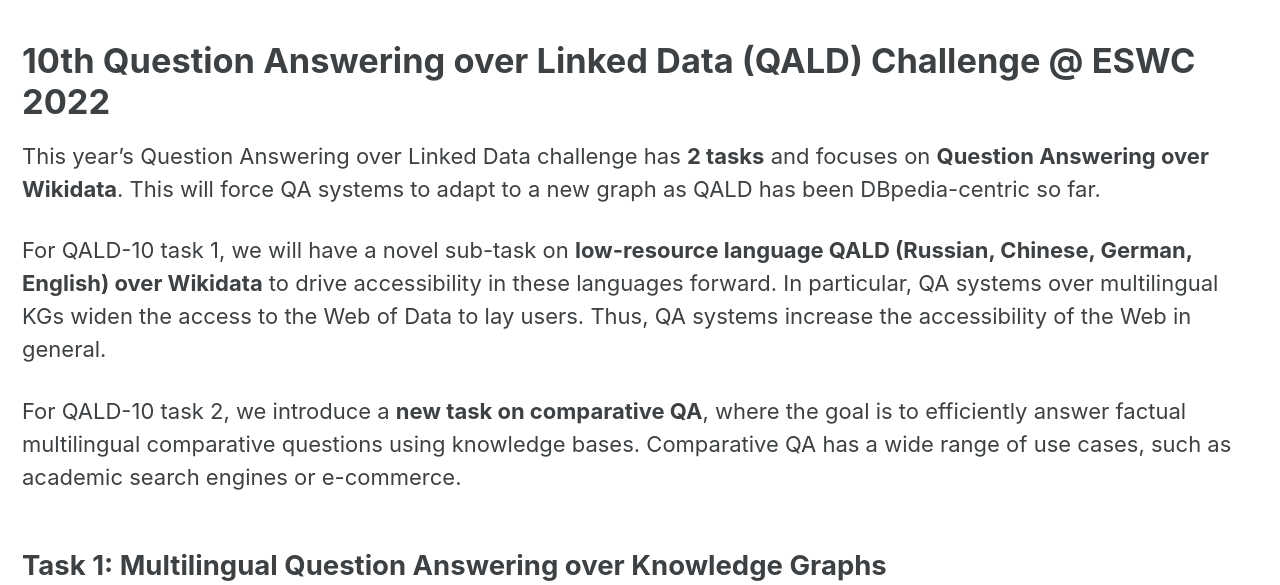
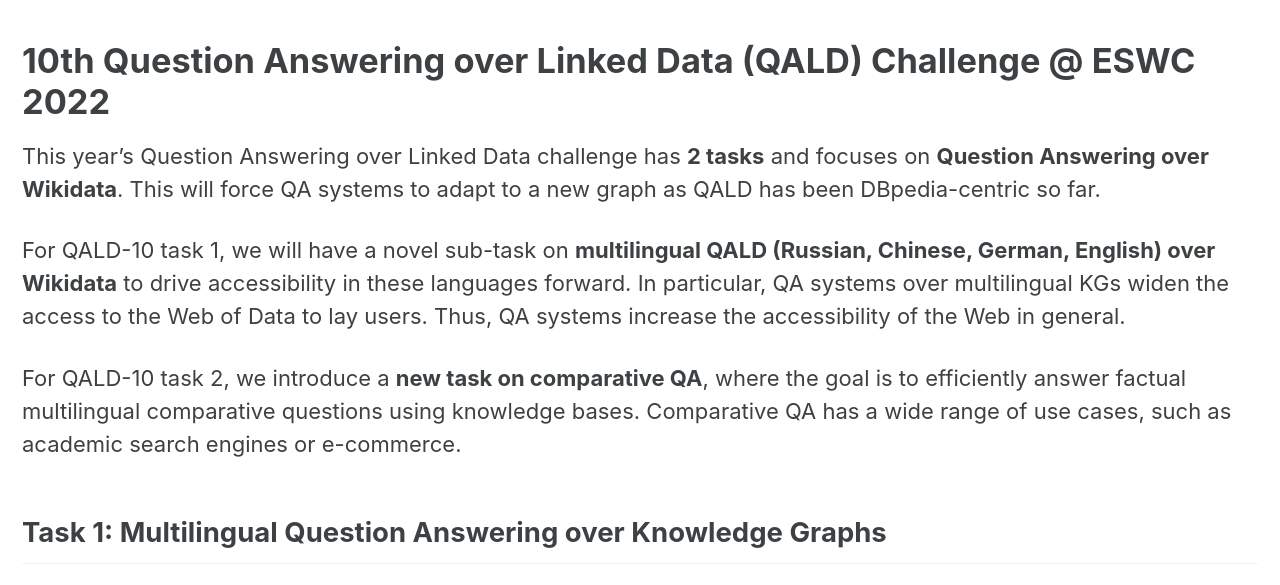
Before and after one commit to semantic-systems/nliwod-workshop, a Jekyll site: the page built from challenge.md, in a window 1280 px wide and 900 px high, cut to the strip 315-900 px from the top of the window. Built offline with Jekyll 4.4.1, drawn with Linux system fonts in a browser that asks for light colours; cached includes are drawn as plain includes.

Commit message:
Update challenge.md

```diff
--- a/challenge.md
+++ b/challenge.md
@@ -9,7 +9,7 @@ ref: challenge
 
 This year's Question Answering over Linked Data challenge has **2 tasks** and focuses on **Question Answering over Wikidata**. This will force QA systems to adapt to a new graph as QALD has been DBpedia-centric so far.
 
-For QALD-10 task 1, we will have a novel sub-task on **low-resource language QALD (Russian, Chinese, German, English) over Wikidata** to drive accessibility in these languages forward. In particular, QA systems over multilingual KGs widen the access to the Web of Data to lay users. Thus, QA systems increase the accessibility of the Web in general.
+For QALD-10 task 1, we will have a novel sub-task on **multilingual QALD (Russian, Chinese, German, English) over Wikidata** to drive accessibility in these languages forward. In particular, QA systems over multilingual KGs widen the access to the Web of Data to lay users. Thus, QA systems increase the accessibility of the Web in general.
 
 For QALD-10 task 2, we introduce a **new task on comparative QA**, where the goal is to efficiently answer factual multilingual comparative questions using knowledge bases. Comparative QA has a wide range of use cases, such as academic search engines or e-commerce.
 
```
